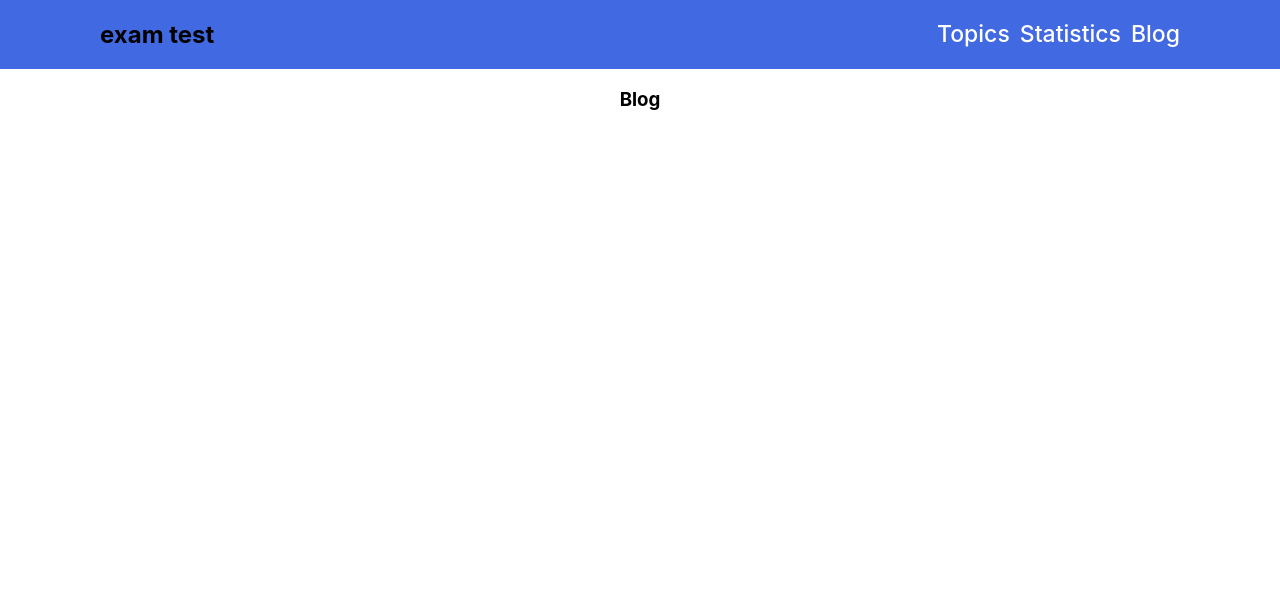
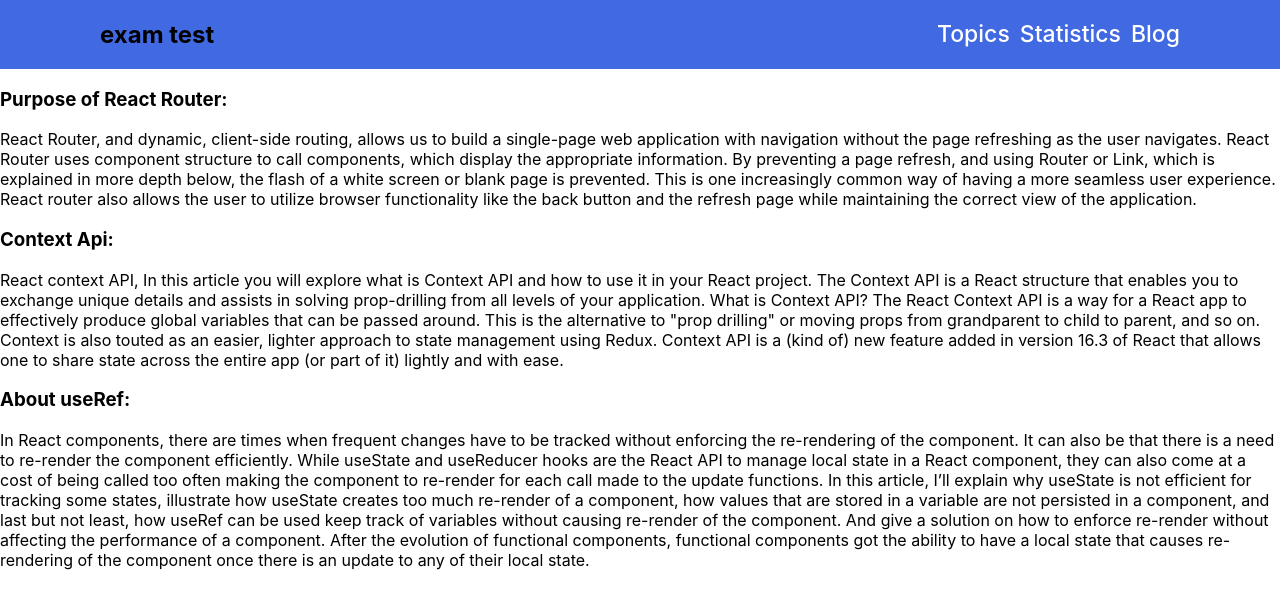
Before and after one commit to sabbirahmedseam/assignmetn-9, a React (Create React App) app: page /blog in a window 1280 px wide. Shown: the top 608 px of the page. Built offline with nearby package versions, Linux system fonts and the light colour scheme.

Commit message:
blog part

```diff
--- a/src/App.js
+++ b/src/App.js
@@ -40,7 +40,7 @@ function App() {
     { path: "*", element: <Error></Error> },
   ]);
   return (
-    <div className="App">
+    <div >
       <RouterProvider router={router}></RouterProvider>
     </div>
   );
--- a/src/components/Blog/Blog.js
+++ b/src/components/Blog/Blog.js
@@ -1,11 +1,56 @@
-import React from 'react';
+import React from "react";
 
 const Blog = () => {
-    return (
-        <div>
-            <h3>Blog</h3>
-        </div>
-    );
+  return (
+    <div>
+      <h3>Purpose of React Router: </h3>
+      <span>
+        React Router, and dynamic, client-side routing, allows us to build a
+        single-page web application with navigation without the page refreshing
+        as the user navigates. React Router uses component structure to call
+        components, which display the appropriate information. By preventing a
+        page refresh, and using Router or Link, which is explained in more depth
+        below, the flash of a white screen or blank page is prevented. This is
+        one increasingly common way of having a more seamless user experience.
+        React router also allows the user to utilize browser functionality like
+        the back button and the refresh page while maintaining the correct view
+        of the application.
+      </span>
+      <h3>Context Api:</h3>
+      <span>
+        React context API, In this article you will explore what is Context API
+        and how to use it in your React project. The Context API is a React
+        structure that enables you to exchange unique details and assists in
+        solving prop-drilling from all levels of your application. What is
+        Context API? The React Context API is a way for a React app to
+        effectively produce global variables that can be passed around. This is
+        the alternative to "prop drilling" or moving props from grandparent to
+        child to parent, and so on. Context is also touted as an easier, lighter
+        approach to state management using Redux. Context API is a (kind of) new
+        feature added in version 16.3 of React that allows one to share state
+        across the entire app (or part of it) lightly and with ease.
+      </span>
+      <h3> About useRef:</h3>
+      <span>
+        In React components, there are times when frequent changes have to be
+        tracked without enforcing the re-rendering of the component. It can also
+        be that there is a need to re-render the component efficiently. While
+        useState and useReducer hooks are the React API to manage local state in
+        a React component, they can also come at a cost of being called too
+        often making the component to re-render for each call made to the update
+        functions. In this article, I’ll explain why useState is not efficient
+        for tracking some states, illustrate how useState creates too much
+        re-render of a component, how values that are stored in a variable are
+        not persisted in a component, and last but not least, how useRef can be
+        used keep track of variables without causing re-render of the component.
+        And give a solution on how to enforce re-render without affecting the
+        performance of a component. After the evolution of functional
+        components, functional components got the ability to have a local state
+        that causes re-rendering of the component once there is an update to any
+        of their local state.
+      </span>
+    </div>
+  );
 };
 
 export default Blog;
```
